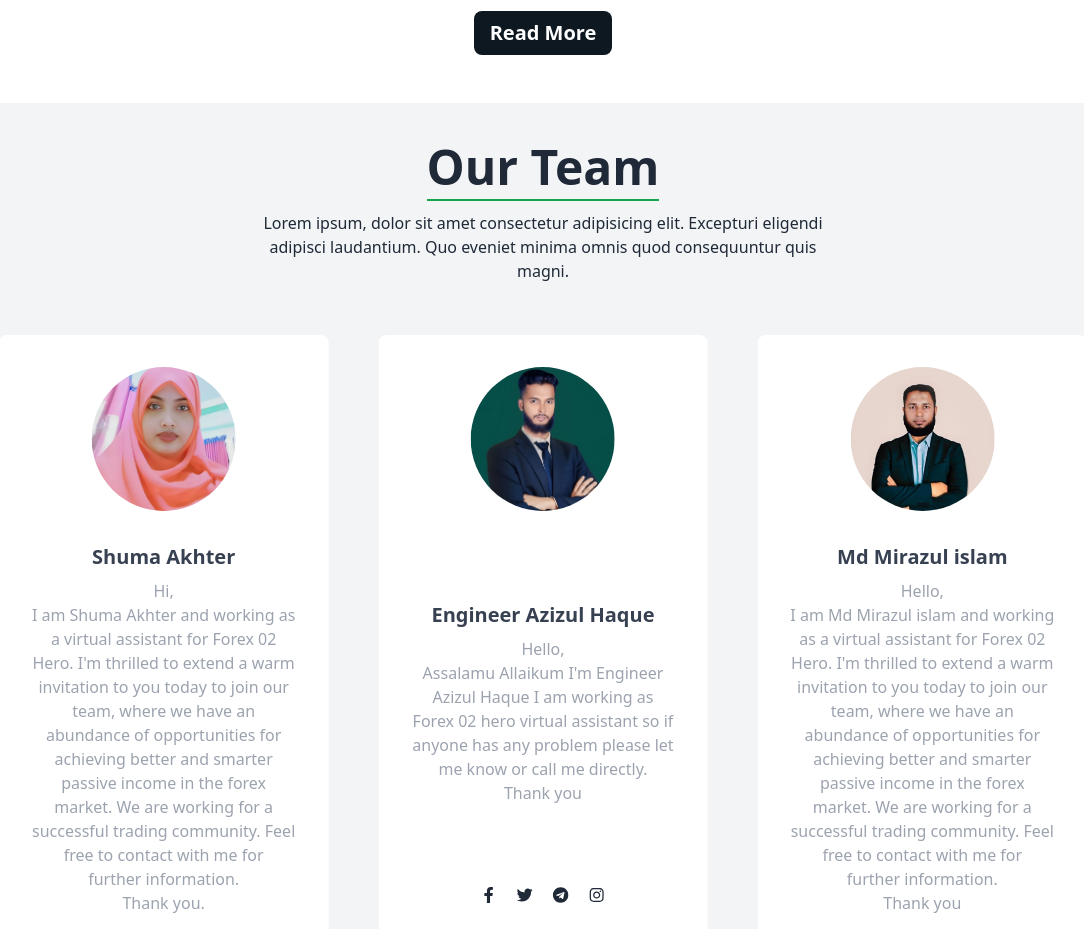
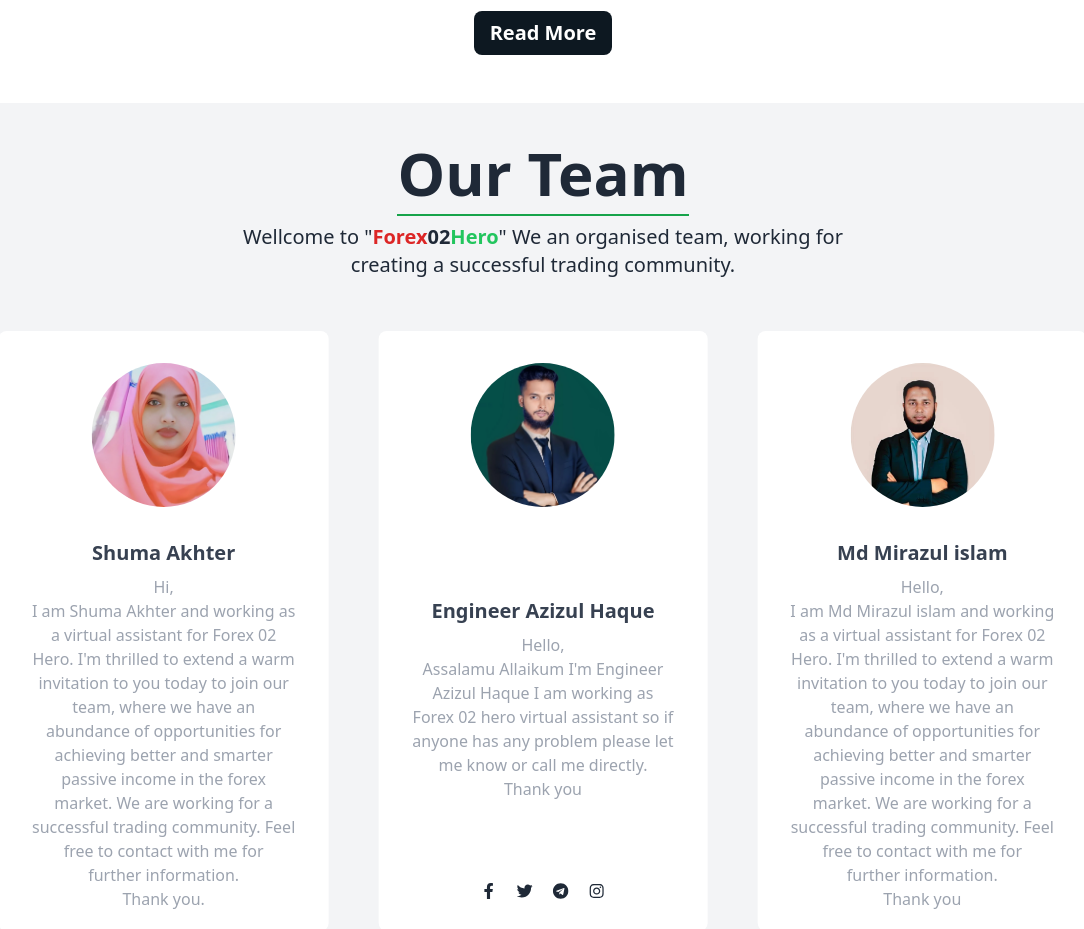
Before and after one commit to SilentNirab/Forex-02-Hero, a React (Vite) app: page / in a window 1280 px wide. Shown: the part 2120-3049 px from the top of the page, without its empty margins (97-1181 px from the left). Built offline with nearby package versions, Linux system fonts and the light colour scheme; no server answers.

Commit message:
fixed bug

```diff
--- a/src/Pages/Analysis/Analysis.jsx
+++ b/src/Pages/Analysis/Analysis.jsx
@@ -1,9 +1,14 @@
+import { Helmet } from "react-helmet";
 import Container from "../../Components/Container/Container";
 import ButtonComponent from "./ButtonComponent";
 
 const Analysis = () => {
   return (
+
     <div className="bg-gray-100 ">
+          <Helmet>
+    <title>Forex 02 Hero | Analysis</title>
+  </Helmet>
       <Container>
         <iframe
           className="w-full h-full my-10 rounded-lg md:min-h-[700px]"
--- a/src/Pages/Blog/Blogs.jsx
+++ b/src/Pages/Blog/Blogs.jsx
@@ -15,7 +15,7 @@
       <Container>
         <div>
           <div className="text-center">
-            <h2 className="text-3xl md:text-5xl inline border-b-2 border-green-600  font-semibold">
+            <h2 className="text-3xl md:text-6xl inline border-b-2 border-green-600  font-semibold">
               Our Team
             </h2>
             <p className="md:max-w-[600px] mx-auto py-5">
--- a/src/Pages/Home/Team/Team.jsx
+++ b/src/Pages/Home/Team/Team.jsx
@@ -1,3 +1,4 @@
+/* eslint-disable react/no-unescaped-entities */
 import Container from "../../../Components/Container/Container";
 import Teams from "./Teams";
 
@@ -6,13 +7,12 @@
     <div className="pt-10 pb-20 bg-gray-100">
       <Container>
         <div className="text-center pb-8">
-          <h2 className="text-3xl md:text-5xl inline border-b-2 border-green-600  font-semibold">
+          <h2 className="text-3xl md:text-6xl inline border-b-2 border-green-600  font-semibold">
             Our Team
           </h2>
-          <p className="md:max-w-[600px] mx-auto py-5">
-            Lorem ipsum, dolor sit amet consectetur adipisicing elit. Excepturi
-            eligendi adipisci laudantium. Quo eveniet minima omnis quod
-            consequuntur quis magni.
+          <p className="text-sm md:text-xl md:max-w-[600px]  mx-auto py-5">
+            Wellcome to "<span className="text-red-600 font-bold">Forex</span ><span className="font-bold">02</span><span className="text-green-500 font-bold">Hero</span>" We an organised team, working for
+            creating a successful trading community.
           </p>
         </div>
         <div className="">
```
